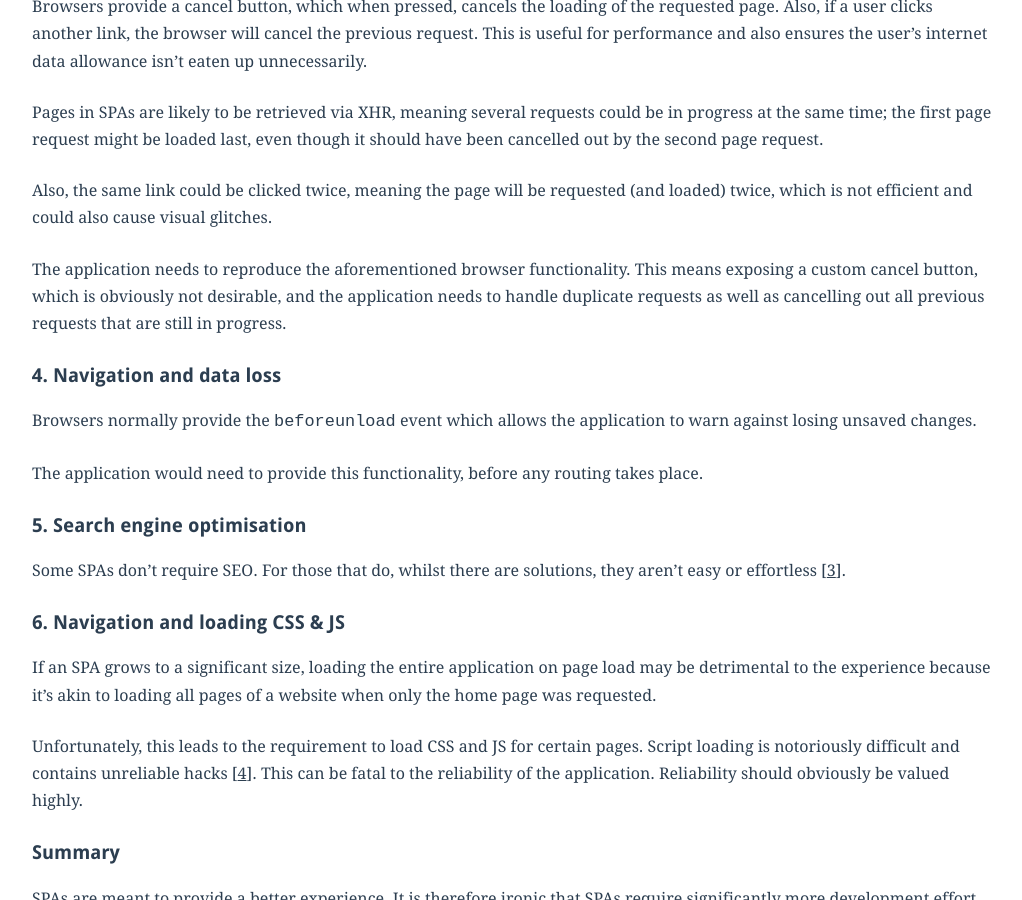
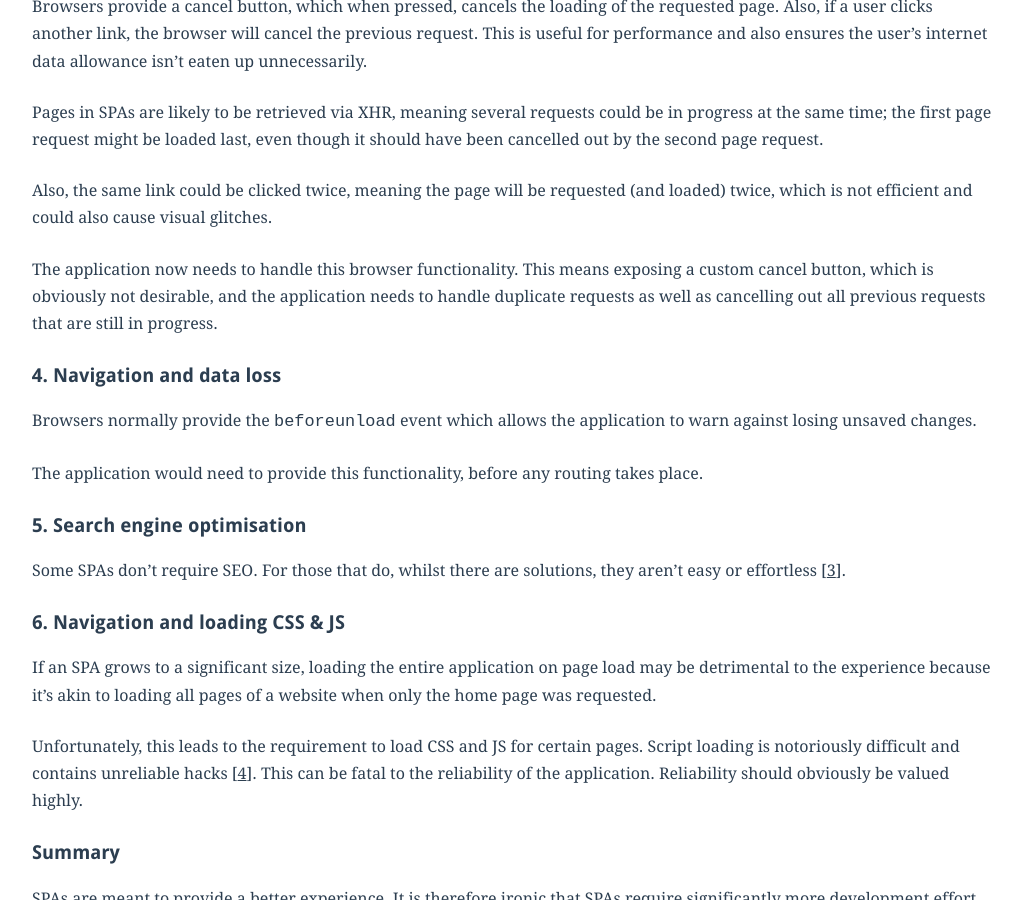
Before and after one commit to adamsilver/adamsilver.io-jekyll, a Jekyll site: the page built from _posts/2014-08-11-single-page-applications.md, in a window 1280 px wide and 900 px high, scrolled down 2067 px. Shown: the whole window, without its empty margins (128-1150 px from the left). Built offline with Jekyll 4.4.1, drawn with Linux system fonts in a browser that asks for light colours; Markdown is read by kramdown in place of the engine named in the settings.

Commit message:
more updates

```diff
--- a/_posts/2014-08-11-single-page-applications.md
+++ b/_posts/2014-08-11-single-page-applications.md
@@ -53,7 +53,7 @@ Pages in SPAs are likely to be retrieved via XHR, meaning several requests could
 
 Also, the same link could be clicked twice, meaning the page will be requested (and loaded) twice, which is not efficient and could also cause visual glitches.
 
-The application needs to reproduce the aforementioned browser functionality. This means exposing a custom cancel button, which is obviously not desirable, and the application needs to handle duplicate requests as well as cancelling out all previous requests that are still in progress.
+The application now needs to handle this browser functionality. This means exposing a custom cancel button, which is obviously not desirable, and the application needs to handle duplicate requests as well as cancelling out all previous requests that are still in progress.
 
 ## 4. Navigation and data loss
 
```
